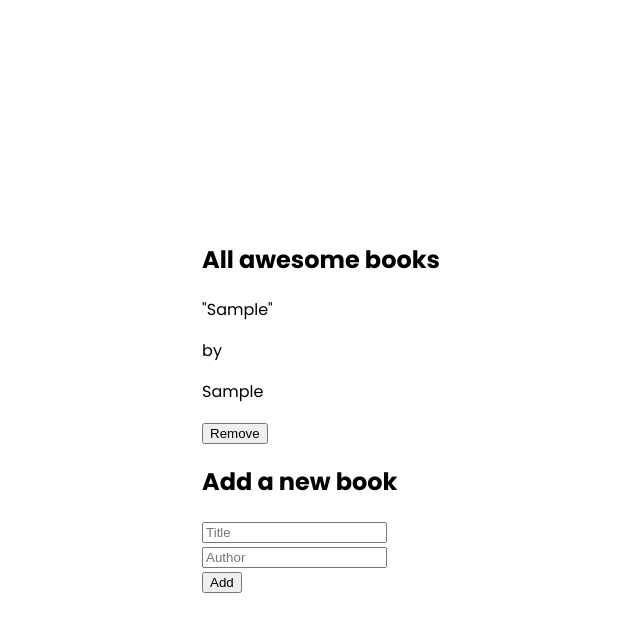
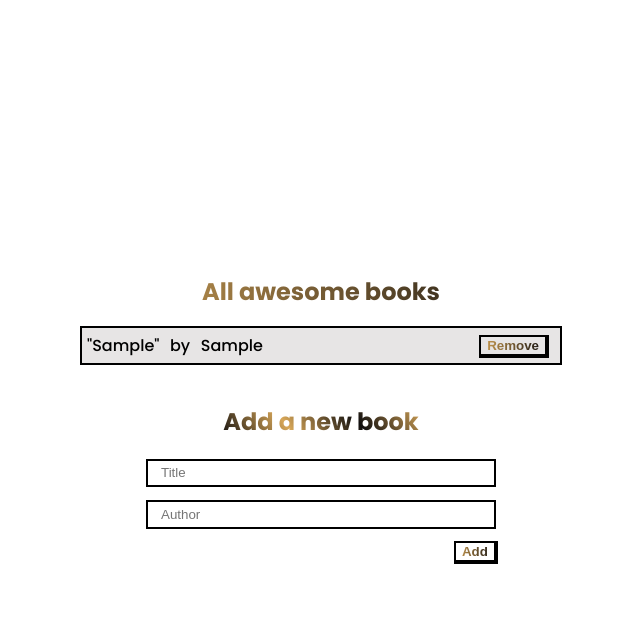
Before and after one commit to Strangeal/Awesome-books, a website: page index.html in a window 1280 px wide. Both pictures are taken after typing "Sample", "Sample" into the empty fields and a click on the button "Add". Shown: the whole page, without its empty margins (319-959 px from the left). Drawn offline with Linux system fonts and the light colour scheme.

Commit message:
Add styles

```diff
--- a/styles.css
+++ b/styles.css
@@ -7,6 +7,95 @@ body {
   display: flex;
   justify-content: center;
   align-items: center;
-  height: 100vh;;
+  height: 100vh;
   font-family: 'Poppins', sans-serif;
 }
+
+.container {
+  max-width: 30rem;
+}
+
+.heading {
+  text-align: center;
+  background-image: linear-gradient(to right, rgba(196, 124, 8, 0.674), rgb(17, 15, 15));
+  -webkit-background-clip: text;
+  -webkit-text-fill-color: transparent;
+}
+
+#book-list {
+  box-shadow: 0 0 0 2px #000;
+  margin-bottom: 1.3rem;
+}
+
+/* Style collection */
+.collection {
+  display: flex;
+  justify-content: space-between;
+  align-items: center;
+}
+
+.collection:nth-of-type(2n + 1) {
+  background-color: rgba(210, 207, 207, 0.542);
+}
+
+.collection-text {
+  display: flex;
+}
+
+.collection-text p {
+  margin: 0 1px 0 0;
+  padding: 0.3rem;
+  font-weight: 500;
+}
+
+.collection .delete,
+#submit {
+  box-shadow: 1px 1px 0 1px #000;
+  border: 2px solid #000;
+  margin: 0 0.8rem 0 0;
+  font-weight: 900;
+  color: pink;
+  background-image: linear-gradient(to right, rgba(196, 124, 8, 0.674), rgb(17, 15, 15));
+  -webkit-background-clip: text;
+  -webkit-text-fill-color: transparent;
+  cursor: pointer;
+  transition: 0.4s ease;
+}
+
+#submit {
+  margin: 0;
+}
+
+.collection .delete:hover,
+#submit:hover {
+  transform: scale(1.1);
+}
+
+/* Style form */
+.input-heading {
+  background-image: linear-gradient(0.15turn, rgb(17, 15, 15), rgba(196, 124, 8, 0.674), rgb(17, 15, 15), rgba(196, 124, 8, 0.674));
+  -webkit-background-clip: text;
+  -webkit-text-fill-color: transparent;
+}
+
+#form-container {
+  display: flex;
+  flex-direction: column;
+  justify-content: center;
+  align-items: center;
+  padding: 0 4rem;
+}
+
+input[type="text"] {
+  min-width: 20rem;
+  margin-bottom: 0.8rem;
+  border: 2px solid #000;
+  padding: 0.3rem 0.8rem;
+  outline: #000;
+}
+
+.add-btn {
+  width: 100%;
+  display: flex;
+  justify-content: end;
+}
```
